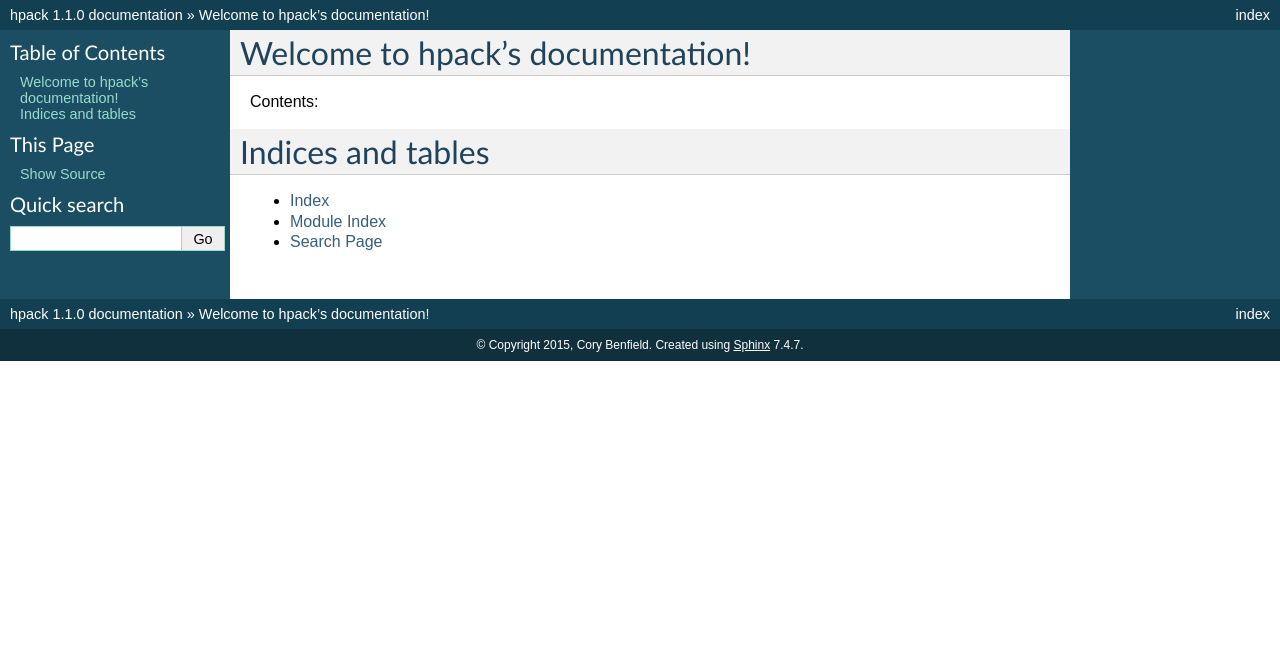
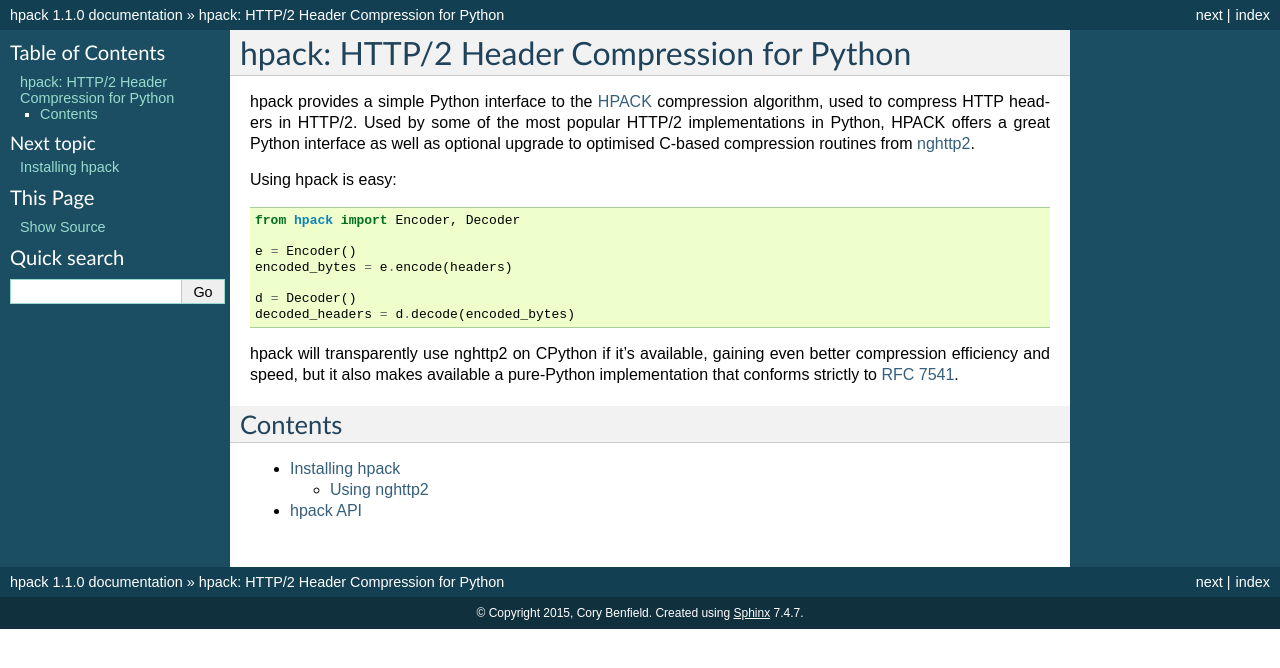
Before and after one commit to python-hyper/hpack, a Sphinx documentation site: the page built from docs/source/index.rst, in a window 1280 px wide. Shown: the top 668 px of the page. Built offline with Sphinx 7.4.7, drawn with Linux system fonts in a browser that asks for light colours.

Commit message:
Shell documentation.

```diff
--- /dev/null
+++ b/docs/source/api.rst
@@ -0,0 +1,10 @@
+hpack API
+=========
+
+This document provides the HPACK API.
+
+.. autoclass:: hpack.Encoder
+   :members: header_table_size, encode
+
+.. autoclass:: hpack.Decoder
+   :members: header_table_size, decode
--- a/docs/source/index.rst
+++ b/docs/source/index.rst
@@ -1,21 +1,37 @@
-.. hpack documentation master file, created by
-   sphinx-quickstart on Mon Oct 12 13:14:36 2015.
-   You can adapt this file completely to your liking, but it should at least
-   contain the root `toctree` directive.
+hpack: HTTP/2 Header Compression for Python
+===========================================
 
-Welcome to hpack's documentation!
-=================================
+hpack provides a simple Python interface to the `HPACK`_ compression algorithm,
+used to compress HTTP headers in HTTP/2. Used by some of the most popular
+HTTP/2 implementations in Python, HPACK offers a great Python interface as well
+as optional upgrade to optimised C-based compression routines from `nghttp2`_.
 
-Contents:
+Using hpack is easy:
+
+.. code-block:: python
+
+    from hpack import Encoder, Decoder
+
+    e = Encoder()
+    encoded_bytes = e.encode(headers)
+
+    d = Decoder()
+    decoded_headers = d.decode(encoded_bytes)
+
+hpack will transparently use nghttp2 on CPython if it's available, gaining even
+better compression efficiency and speed, but it also makes available a
+pure-Python implementation that conforms strictly to `RFC 7541`_.
+
+Contents
+--------
 
 .. toctree::
    :maxdepth: 2
 
+   installation
+   api
 
 
-Indices and tables
-==================
-
-* :ref:`genindex`
-* :ref:`modindex`
-* :ref:`search`
+.. _HPACK: https://tools.ietf.org/html/rfc7541
+.. _nghttp2: https://nghttp2.org/
+.. _RFC 7541: https://tools.ietf.org/html/rfc7541
--- /dev/null
+++ b/docs/source/installation.rst
@@ -0,0 +1,28 @@
+Installing hpack
+================
+
+hpack is trivial to install from the Python Package Index. Simply run:
+
+.. code-block:: console
+
+    $ pip install hpack
+
+Alternatively, feel free to download one of the release tarballs from
+`our GitHub page`_, extract it to your favourite directory, and then run
+
+.. code-block:: console
+
+    $ python setup.py install
+
+hpack has no external dependencies.
+
+Using nghttp2
+-------------
+
+If you want to use nghttp2 with hpack, all you need to do is install it along
+with its Python bindings. Consult `nghttp2's documentation`_ for instructions
+on how to install it.
+
+
+.. _our GitHub page: https://github.com/python-hyper/hpack
+.. _nghttp2's documentation: https://nghttp2.org/documentation/
```
